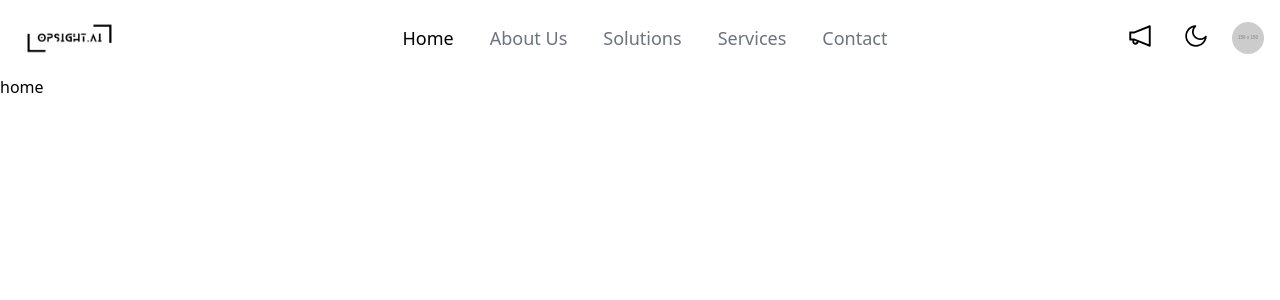
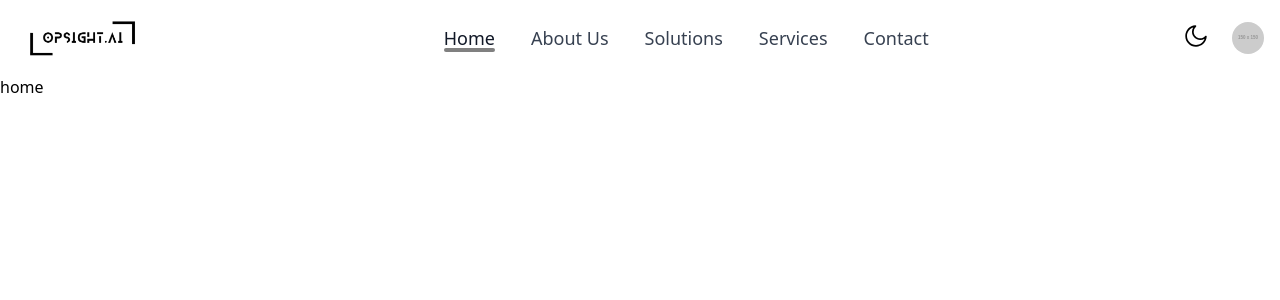
Before and after one commit to weebo-ary/opsight, a React (Create React App) app: page / in a window 1280 px wide. Shown: the top 300 px of the page. Built offline with nearby package versions, Linux system fonts and the light colour scheme.

Commit message:
updated Underline and some other UI features

```diff
--- a/src/components/dropdown/DropdownMenu.js
+++ b/src/components/dropdown/DropdownMenu.js
@@ -11,7 +11,6 @@ import { Link } from "react-router-dom";
 const DropdownMenu = () => {
   return (
     <div className="absolute top-full left-0 w-160 bg-white dark:bg-gray-800 shadow-xl rounded-lg p-6 z-10 flex">
-      {/* Left Side Links */}
       <div className="w-1/3 border-r border-gray-200 dark:border-gray-700 pr-4">
         <Link
           to="/library"
@@ -45,19 +44,17 @@ const DropdownMenu = () => {
         </Link>
       </div>
 
-      {/* Right Side Content */}
       <div className="w-128 pl-6">
-        <h4 className="font-semibold text-gray-700 dark:text-gray-300 mb-4">
+        <h3 className="font-semibold text-gray-700 dark:text-gray-300 mb-4">
           Customer Stories
-        </h4>
-        <p className="text-gray-600 dark:text-gray-400 mb-4">
+        </h3>
+        <p className="text-gray-500 dark:text-gray-400 mb-4">
           Explore how Opsight AI is utilized by our customers.
         </p>
-        <p className="font-medium text-gray-700 dark:text-gray-300">
-              By Industry
-            </p>
+        <h3 className="font-medium text-gray-700 dark:text-gray-300">
+          By Industry
+        </h3>
         <div className="grid grid-cols-2 gap-4">
-
           <div>
             <div className="mt-3 space-y-2">
               <Link
@@ -126,12 +123,11 @@ const DropdownMenu = () => {
           </div>
         </div>
 
-        {/* Bottom Section with Image */}
         <div className="mt-6 p-4 bg-gray-100 dark:bg-gray-700 rounded-lg flex items-center">
           <img
-            src="https://via.placeholder.com/80" // Replace with the actual image URL
+            src="https://via.placeholder.com/80"
             alt="Example"
-            className="h-16 w-16 rounded-md mr-4"
+            className="h-20 w-20 rounded-md mr-4"
           />
           <div>
             <span className="bg-green-100 dark:bg-green-800 text-green-700 dark:text-green-300 px-2 py-1 rounded-full text-sm">
--- /dev/null
+++ b/src/components/nav/nav.css
@@ -0,0 +1,18 @@
+.marker-underline::before {
+    content: "";
+    position: absolute;
+    bottom: 0;
+    left: 0;
+    width: 100%;
+    height: 0.2em;
+    background-color: gray;
+    border-radius: 4px;
+    transform: scaleX(0);
+    transform-origin: left center;
+    transition: transform 0.5s ease;
+}
+
+.marker-underline:hover::before,
+.marker-underline.active::before {
+    transform: scaleX(1);
+}
--- a/src/components/nav/nav.js
+++ b/src/components/nav/nav.js
@@ -5,7 +5,8 @@ import DropdownMenu from '../dropdown/DropdownMenu';
 import DarkLogo from "../../assets/Logo/DarkLogo.png";
 import LightLogo from "../../assets/Logo/LightLogo.png";
 import { NotificationOutlined } from "@ant-design/icons";
-import { Link } from "react-router-dom";
+import { NavLink } from "react-router-dom";
+import "./nav.css"
 
 const Navbar = () => {
   const [theme, setTheme] = useState(localStorage.getItem("theme") || "light");
@@ -23,52 +24,65 @@ const Navbar = () => {
             <img
               src={theme === "dark" ? DarkLogo : LightLogo} // Switch logos based on theme
               alt={theme === "dark" ? "DarkLogo" : "LightLogo"}
-              className="h-8 w-auto"
+              className="h-10 w-auto"
             />
           </div>
         </div>
       </div>
       <div className="flex items-center ">
         <div className="flex space-x-9">
-        <Link
+        <NavLink
             to="/"
-            className="text-black dark:text-white font-medium text-lg hover:text-indigo-600 dark:hover:text-indigo-400"
+            end
+            className={({ isActive }) =>
+              isActive
+                ? 'relative text-lg font-medium text-gray-900 dark:text-white marker-underline active'
+                : 'relative text-lg font-medium text-gray-700 dark:text-gray-300 marker-underline hover:text-gray-600 dark:hover:text-indigo-400'
+            }
           >
             Home
-          </Link>
-          <Link
+          </NavLink>
+          <NavLink
             to="/about"
-            className="text-gray-500 dark:text-gray-300 text-lg hover:text-indigo-600 dark:hover:text-indigo-400"
+            className={({ isActive }) =>
+              isActive
+                ? 'relative text-lg font-medium text-gray-900 dark:text-white marker-underline active'
+                : 'relative text-lg font-medium text-gray-700 dark:text-gray-300 marker-underline hover:text-gray-500 dark:hover:text-indigo-400'
+            }
           >
             About Us
-          </Link>
-          {/* Dropdown Link */}
+          </NavLink>
           <div
-            className="relative text-gray-500 dark:text-gray-300 text-lg hover:text-indigo-600 dark:hover:text-indigo-400"
+            className="relative text-lg font-medium text-gray-700 dark:text-gray-300 hover:text-gray-500 dark:hover:text-indigo-400"
             onMouseEnter={() => setDropdownOpen(true)}
             onMouseLeave={() => setDropdownOpen(false)}
           >
             <span style={{cursor:"pointer"}}>Solutions</span>
             {dropdownOpen && <DropdownMenu />}
           </div>
-          <Link
+          <NavLink
             to="/services"
-            className="text-gray-500 dark:text-gray-300 text-lg hover:text-indigo-600 dark:hover:text-indigo-400"
+            className={({ isActive }) =>
+              isActive
+                ? 'relative text-lg font-medium text-gray-900 dark:text-white marker-underline active'
+                : 'relative text-lg font-medium text-gray-700 dark:text-gray-300 marker-underline hover:text-gray-500 dark:hover:text-indigo-400'
+            }
           >
             Services
-          </Link>
-          <Link
+          </NavLink>
+          <NavLink
             to="/contact-us"
-            className="text-gray-500 dark:text-gray-300 text-lg hover:text-indigo-600 dark:hover:text-indigo-400"
+            className={({ isActive }) =>
+              isActive
+                ? 'relative text-lg font-medium text-gray-900 dark:text-white marker-underline active'
+                : 'relative text-lg font-medium text-gray-700 dark:text-gray-300 marker-underline hover:text-gray-500 dark:hover:text-indigo-400'
+            }
           >
             Contact
-          </Link>
+          </NavLink>
         </div>
       </div>
       <div className="flex items-center space-x-4">
-        <button className="relative p-2 rounded-md bg-transparent text-black dark:text-white">
-          <NotificationOutlined style={{ fontSize: "24px" }} />
-        </button>
         <ThemeToggle onThemeChange={handleThemeChange} />
         <img
           src="https://via.placeholder.com/150"
```
